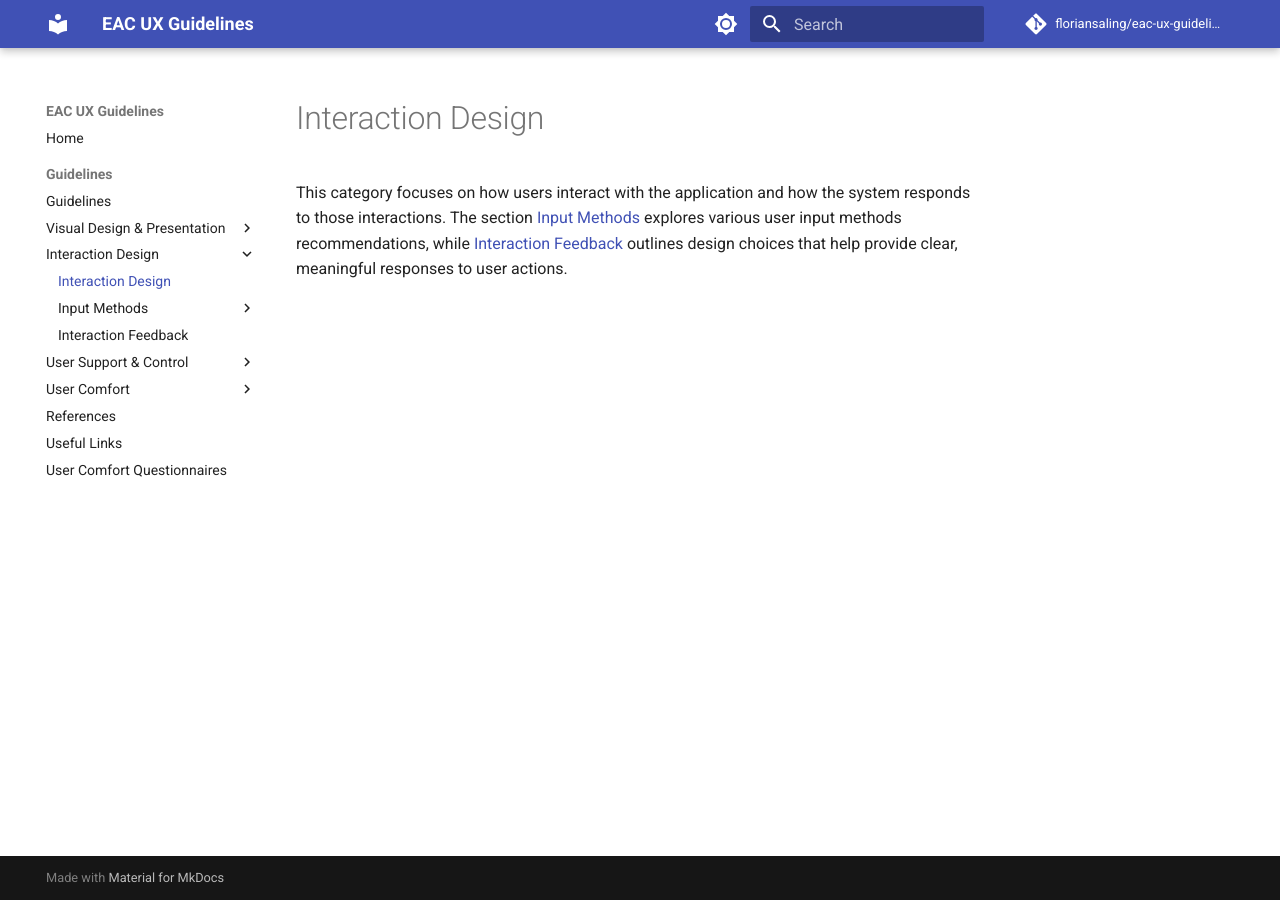
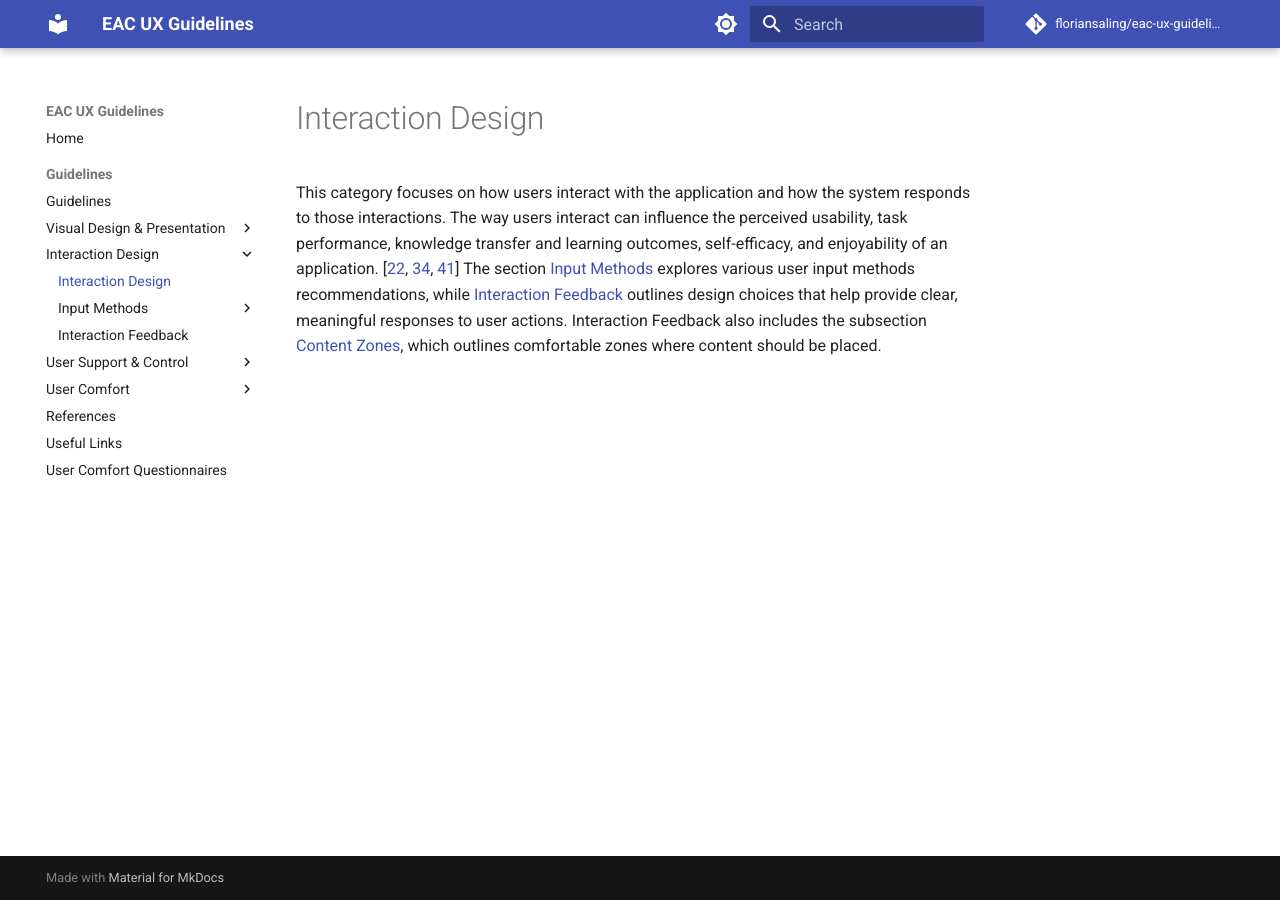
Before and after one commit to floriansaling/eac-ux-guidelines, an MkDocs documentation site: the page built from docs/Interaction-Design.md, in a window 1280 px wide. Built offline with MkDocs 1.6.1 and Material for MkDocs 9.7.7, drawn with Linux system fonts in a browser that asks for light colours; comment, search, counter and statistics services are not loaded.

Commit message:
Update Interaction-Design.md
update citations from paper

```diff
--- a/docs/Interaction-Design.md
+++ b/docs/Interaction-Design.md
@@ -1,4 +1,4 @@
 ---
 title: Interaction Design
 ---
-This category focuses on how users interact with the application and how the system responds to those interactions. The section [Input Methods ](Input-Methods.md)explores various user input methods recommendations, while [Interaction Feedback](Interaction-Feedback.md) outlines design choices that help provide clear, meaningful responses to user actions.
+This category focuses on how users interact with the application and how the system responds to those interactions. The way users interact can influence the perceived usability, task performance, knowledge transfer and learning outcomes, self-efficacy, and enjoyability of an application. \[[22](References.md#ref-22), [34](References.md#ref-34), [41](References.md#ref-41)\] The section [Input Methods ](Input-Methods.md)explores various user input methods recommendations, while [Interaction Feedback](Interaction-Feedback.md) outlines design choices that help provide clear, meaningful responses to user actions. Interaction Feedback also includes the subsection [Content Zones](Content-Zones.md), which outlines comfortable zones where content should be placed.
```
